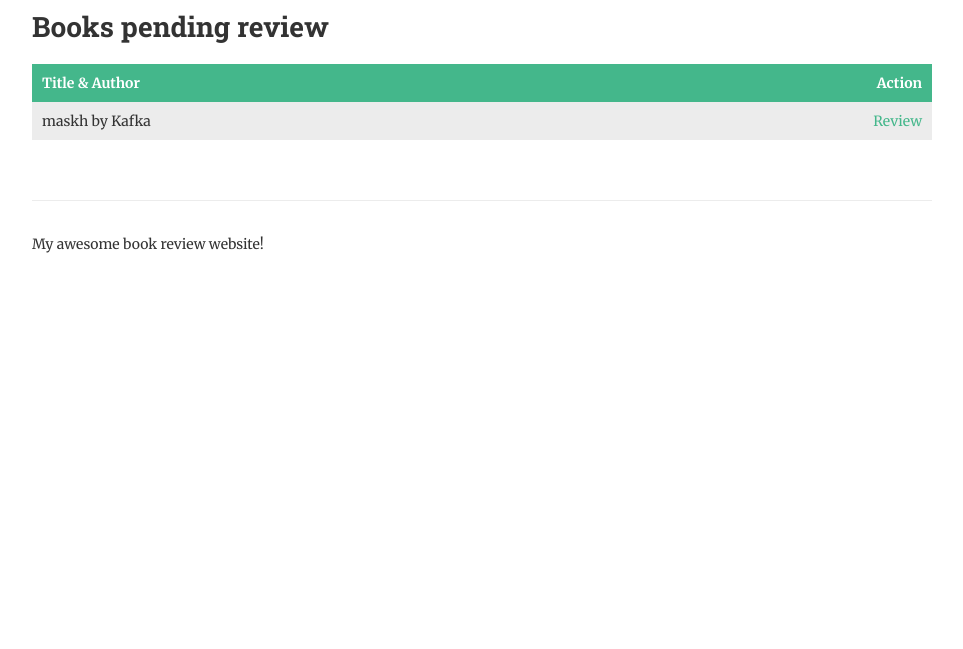
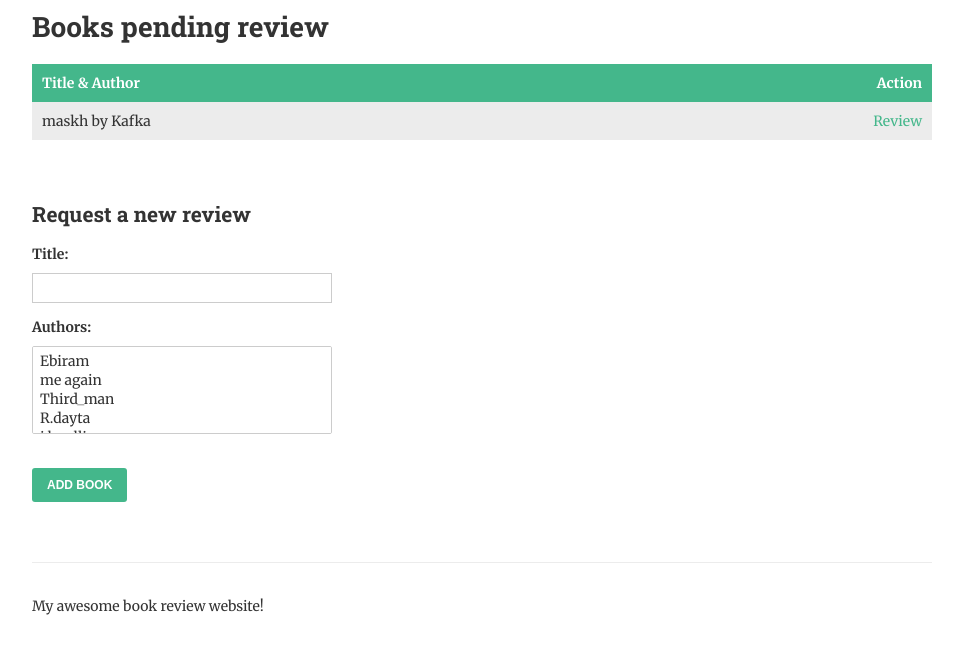
Before and after one commit to qdoomdh/web_test, a Django app: page /review/ in a window 1280 px wide. Shown: the part 242-891 px from the top of the page, without its empty margins (158-1121 px from the left). Before the commit the page ends 495 px from the top, so only its background shows below. Run offline with Django 3.2, Linux system fonts and the light colour scheme; data comes from the database, SQL or seed files in the repository; both versions use the stored data as it was after the commit.

Commit message:
Add ModelForm for creating new book reveiw request

```diff
--- a/books/forms.py
+++ b/books/forms.py
@@ -1,5 +1,5 @@
 from django import forms
-
+from .models import Book
 class ReviewForm(forms.Form):
     """
     form for reviewing the forms
@@ -17,3 +17,7 @@ class ReviewForm(forms.Form):
             'min_length' :'Please write at least 300 characters.(you have written %(show_value)s)'
         }
     )
+class BookForm(forms.ModelForm):
+    class Meta:
+        model= Book
+        fields=['title','authors']
--- a/books/templates/list-to-review.html
+++ b/books/templates/list-to-review.html
@@ -25,4 +25,10 @@
 	{% else %}
 		<p>There are no books waiting to be reviewed.  Good job!</p>
 	{% endif %}
+	<h2> Request a new review </h2>
+	<form method="post" >
+	{% csrf_token %}
+	{{ form.as_p }}
+	<input type="submit" value="Add Book">
+	</form>
 {% endblock %}
--- a/books/views.py
+++ b/books/views.py
@@ -1,6 +1,6 @@
 from django.shortcuts import get_object_or_404,render,redirect #for 404 error in review_book/s
 from django.db.models import Count
-from .forms import ReviewForm #this use for review form in review-book function
+from .forms import BookForm,ReviewForm #this use for review form in review-book function
 from .models import Book,Author #book is an object
 from django.views.generic import DetailView,View #use for subclassess
 #from django.http import HttpResponse # importing resond we no use it we can ermove it
@@ -34,17 +34,33 @@ class AuthorDetail(DetailView):
     model=Author
     template_name="author.html"
 
-def review_books(request):
-	"""
-	List all of the books that we want to review.
-	"""
-	books = Book.objects.filter(date_reviewd__isnull=True).prefetch_related('authors')
+#def review_books(request):#
+class ReviewList(View):
+    def get(self, request):
 
-	context = {
-		'books': books,
-	}
+        """
+        List all of the books that we want to review.
+        """
+        books = Book.objects.filter(date_reviewd__isnull=True).prefetch_related('authors')
 
-	return render(request, "list-to-review.html", context)
+        context = {
+            'books': books,
+            'form':BookForm,
+        }
+
+        return render(request, "list-to-review.html", context)
+    def post(self, request):    #define post method as same as if statement in functional view
+        form=BookForm(request.POST)
+        books = Book.objects.filter(date_reviewd__isnull=True).prefetch_related('authors') #he list of books render in the post request.
+
+        if form.is_valid():
+            form.save() #This will automatically map all of the fields to a model and save them in our database
+            return redirect('review-books')
+        context={
+            'book':books,
+            'form':form
+        }
+        return render(request, "list-to-review.html", context)	#render our shortcut
 
 def review_book(request, pk):
     '''
--- a/web_test/urls.py
+++ b/web_test/urls.py
@@ -18,7 +18,7 @@ from django.conf import settings
 from django.urls import path, include, re_path
 import debug_toolbar
 from books.views import (AuthorList, AuthorDetail, BookDetail, books_list #importing book list from views.py
-                         ,review_book, review_books)
+                         ,ReviewList,review_book) #review_books) delete the reveiw_books
 urlpatterns = [
     path('admin/', admin.site.urls),
     path('__debug__', include(debug_toolbar.urls)),
@@ -26,6 +26,7 @@ urlpatterns = [
     path('authors/',AuthorList.as_view(),name="authors"),
     path('books/<int:pk>',BookDetail.as_view(),name="book-detail"), #(?P<pk>[-\w]+/)
     path('authors/<int:pk>',AuthorDetail.as_view(),name="author-detail"), #(?P<pk>[-\w]+/)
-    path('review/', review_books, name='review-books'),
+    #path('review/', review_books, name='review-books'), delete this
+    path('review/', ReviewList.as_view(), name='review-books'),
     path('review/<int:pk>', review_book, name='review-book'),
 ]
```
Also changed, not shown: db.sqlite3.
